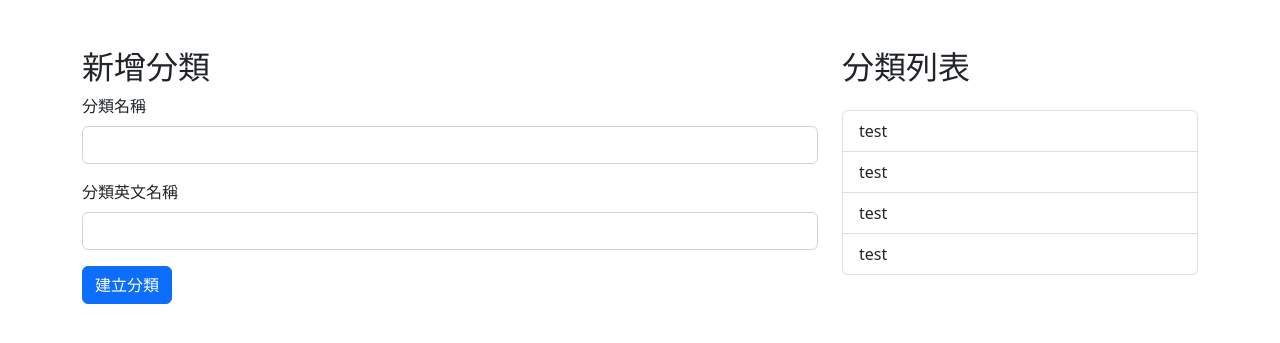
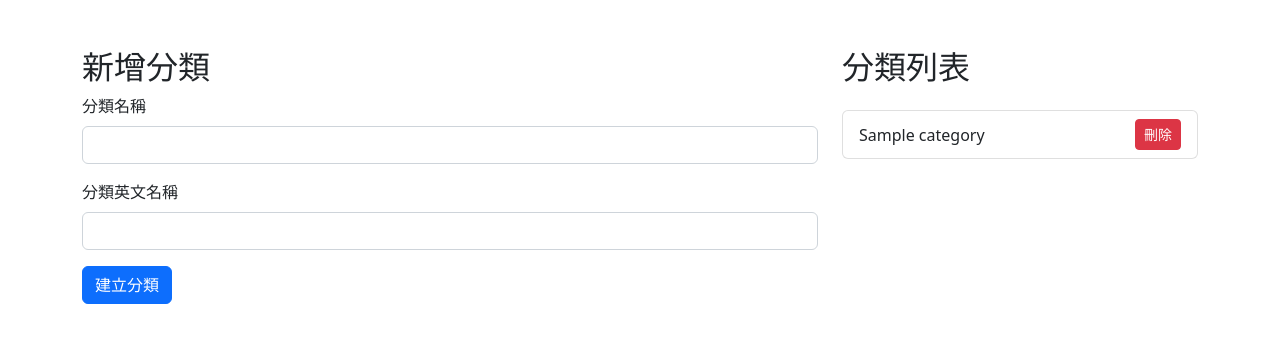
Before and after one commit to a19860101/PHP-24-20220607, a Laravel app: page /category/create in a window 1280 px wide. Shown: the part 56-399 px from the top of the page. Run offline with Laravel 8, Linux system fonts and the light colour scheme; tables that the repository leaves empty hold one stand-in row (values such as "Sample post").

Commit message:
20220802

```diff
--- a/laravel/app/Http/Controllers/CategoryController.php
+++ b/laravel/app/Http/Controllers/CategoryController.php
@@ -25,7 +25,8 @@ class CategoryController extends Controller
     public function create()
     {
         //
-        return view('category.create');
+        $categories = Category::all();
+        return view('category.create',compact('categories'));
     }
 
     /**
@@ -84,5 +85,7 @@ class CategoryController extends Controller
     public function destroy(Category $category)
     {
         //
+        $category->delete();
+        return redirect()->back();
     }
 }
--- a/laravel/resources/views/category/create.blade.php
+++ b/laravel/resources/views/category/create.blade.php
@@ -20,10 +20,17 @@
         <div class="col-4">
             <h2>分類列表</h2>
             <ul class=" mt-4 list-group">
-                <li class="list-group-item">test</li>
-                <li class="list-group-item">test</li>
-                <li class="list-group-item">test</li>
-                <li class="list-group-item">test</li>
+                @foreach($categories as $category)
+                <li class="list-group-item d-flex justify-content-between align-items-center">
+                    {{$category->title}}
+                    {{-- <form action="{{route('category.destroy',['category' => $category->id])}}" method="post"> --}}
+                    <form action="{{route('category.destroy',[$category->id])}}" method="post">
+                        @csrf
+                        @method('delete')
+                        <input type="submit" value="刪除" class="btn btn-danger btn-sm" onclick="return confirm('確認刪除?')">
+                    </form>
+                </li>
+                @endforeach
             </ul>
         </div>
     </div>
```
